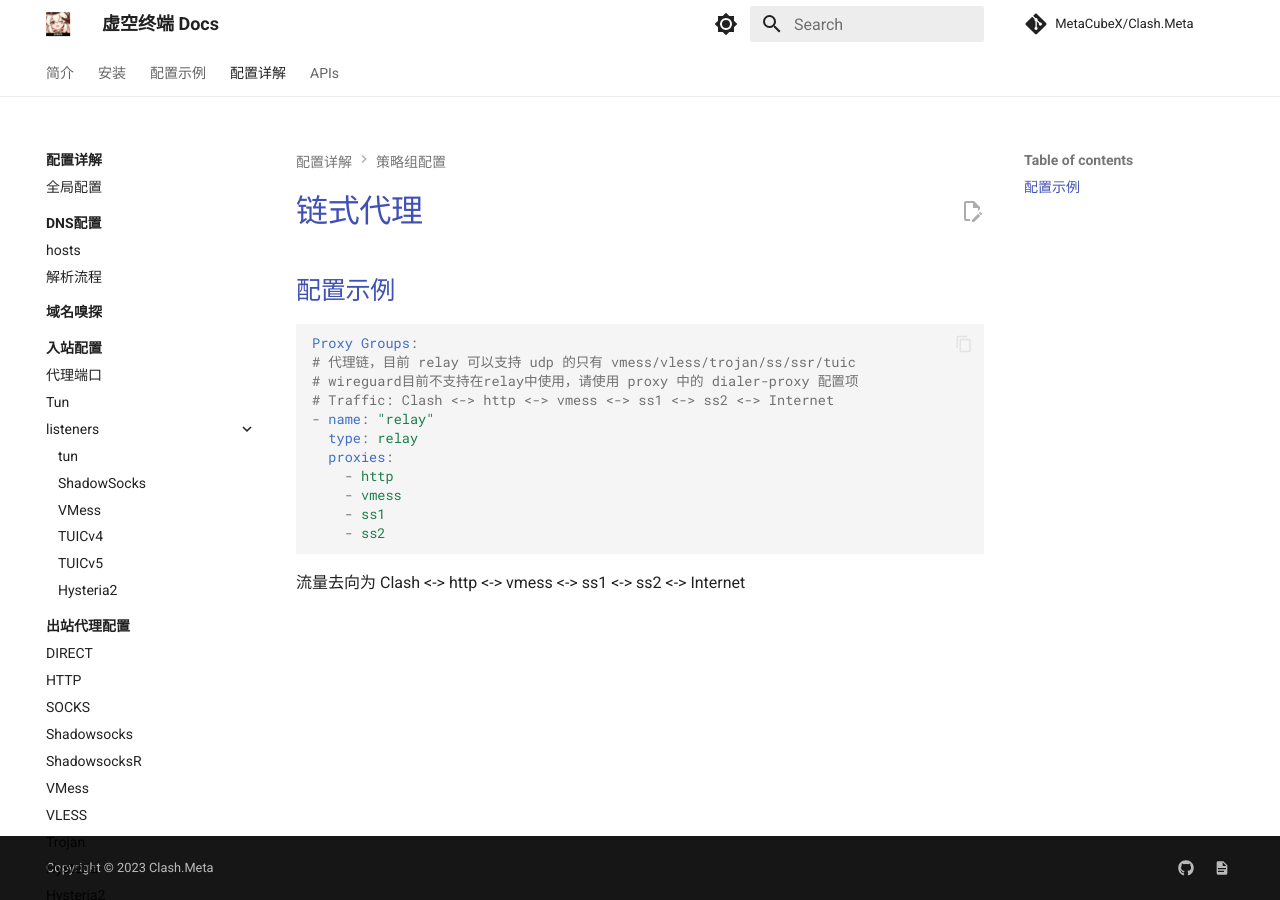
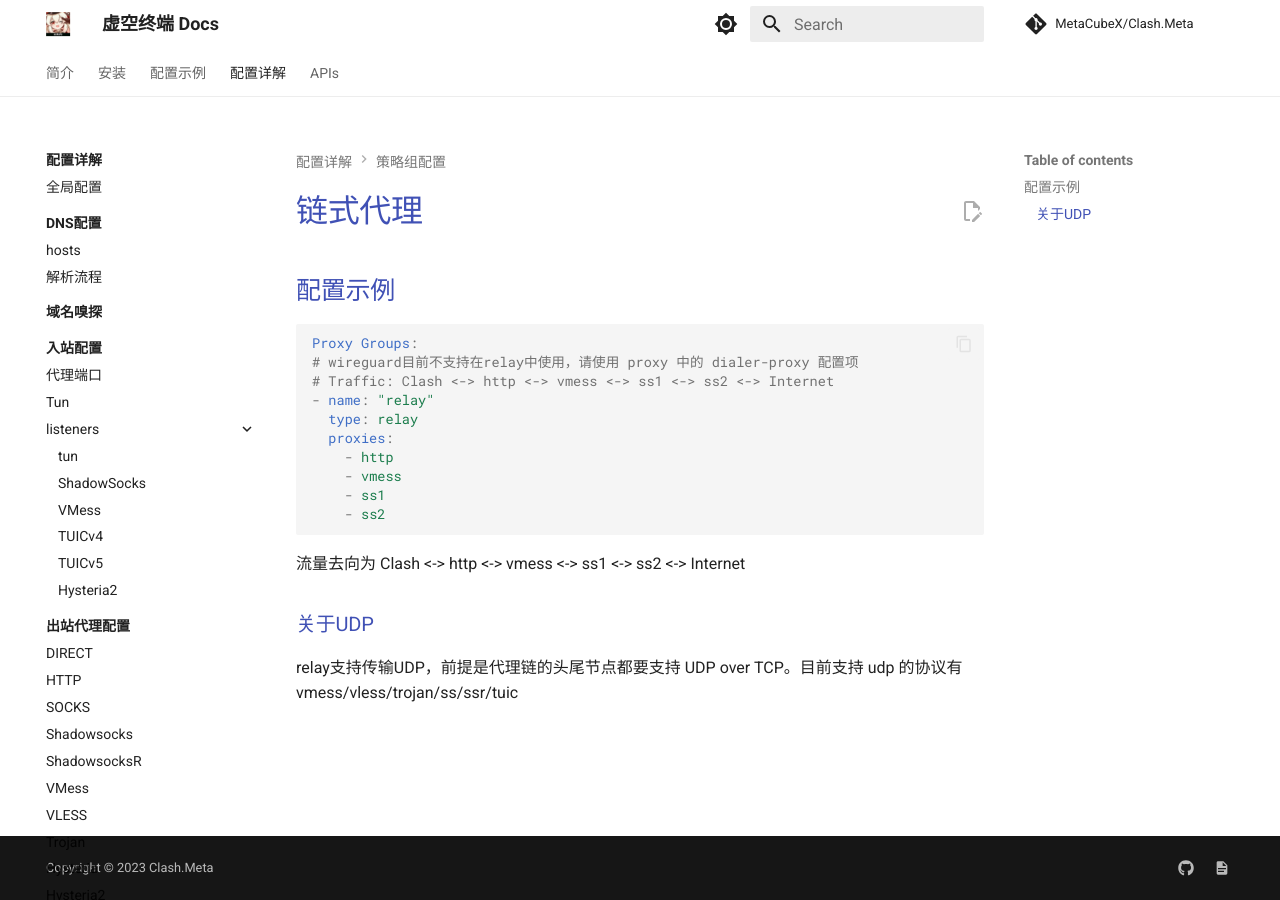
Before and after one commit to MetaCubeX/Meta-Docs, an MkDocs documentation site: the page built from docs/config/proxy-groups/relay.md, in a window 1280 px wide. Built offline with MkDocs 1.6.1 and Material for MkDocs 9.7.7, drawn with Linux system fonts in a browser that asks for light colours; comment, search, counter and statistics services are not loaded.

Commit message:
small fix

````diff
--- a/docs/config/proxy-groups/relay.md
+++ b/docs/config/proxy-groups/relay.md
@@ -8,7 +8,6 @@ description: 代理链,若落地协议支持 UDP over TCP 则可支持 UDP
 
 ```yaml
 Proxy Groups:
-# 代理链，目前 relay 可以支持 udp 的只有 vmess/vless/trojan/ss/ssr/tuic
 # wireguard目前不支持在relay中使用，请使用 proxy 中的 dialer-proxy 配置项
 # Traffic: Clash <-> http <-> vmess <-> ss1 <-> ss2 <-> Internet
 - name: "relay"
@@ -21,3 +20,7 @@ Proxy Groups:
 ```
 
 流量去向为 Clash <-> http <-> vmess <-> ss1 <-> ss2 <-> Internet
+
+### 关于UDP
+
+relay支持传输UDP，前提是代理链的头尾节点都要支持 UDP over TCP。目前支持 udp 的协议有 vmess/vless/trojan/ss/ssr/tuic
````
